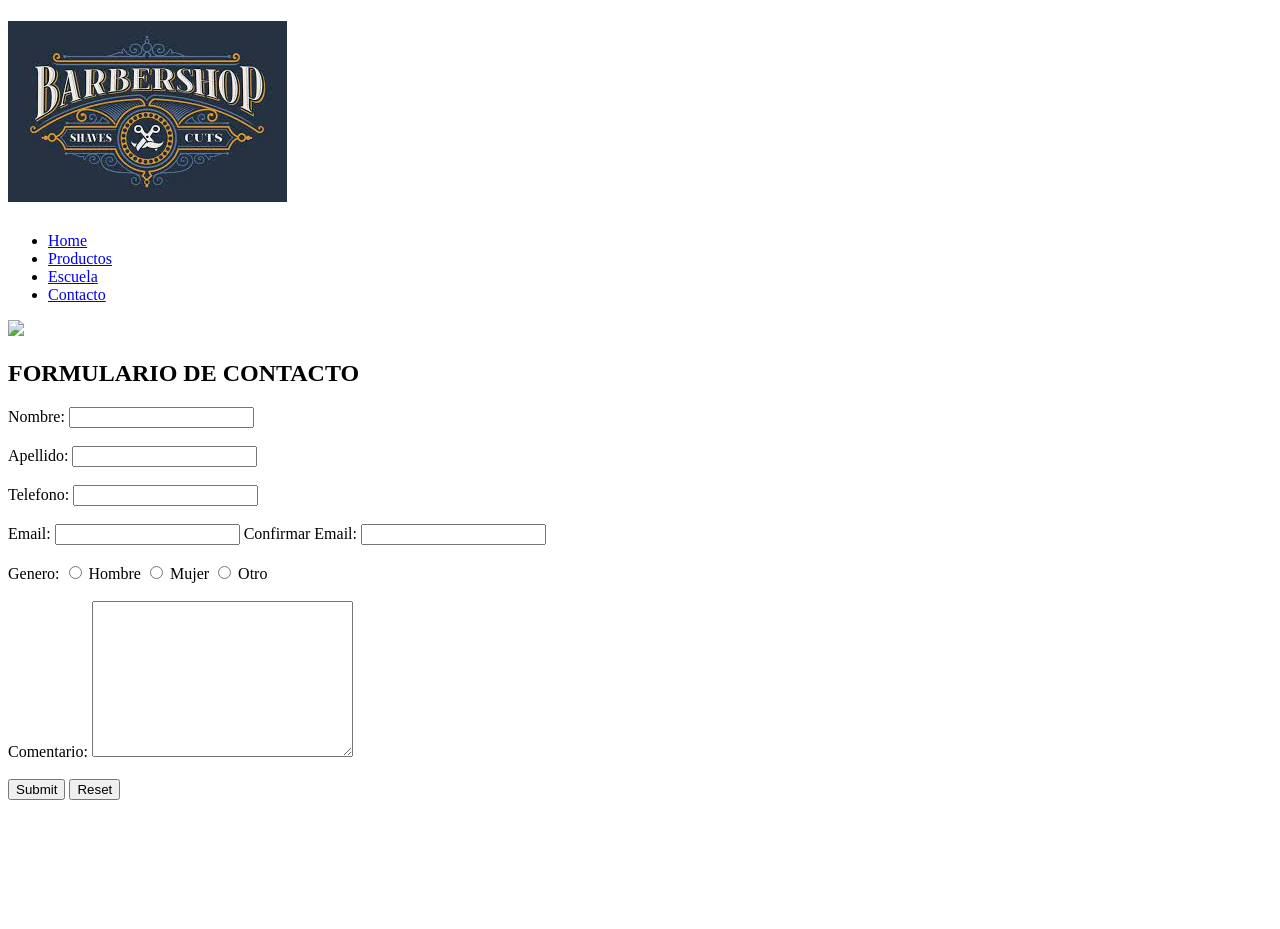
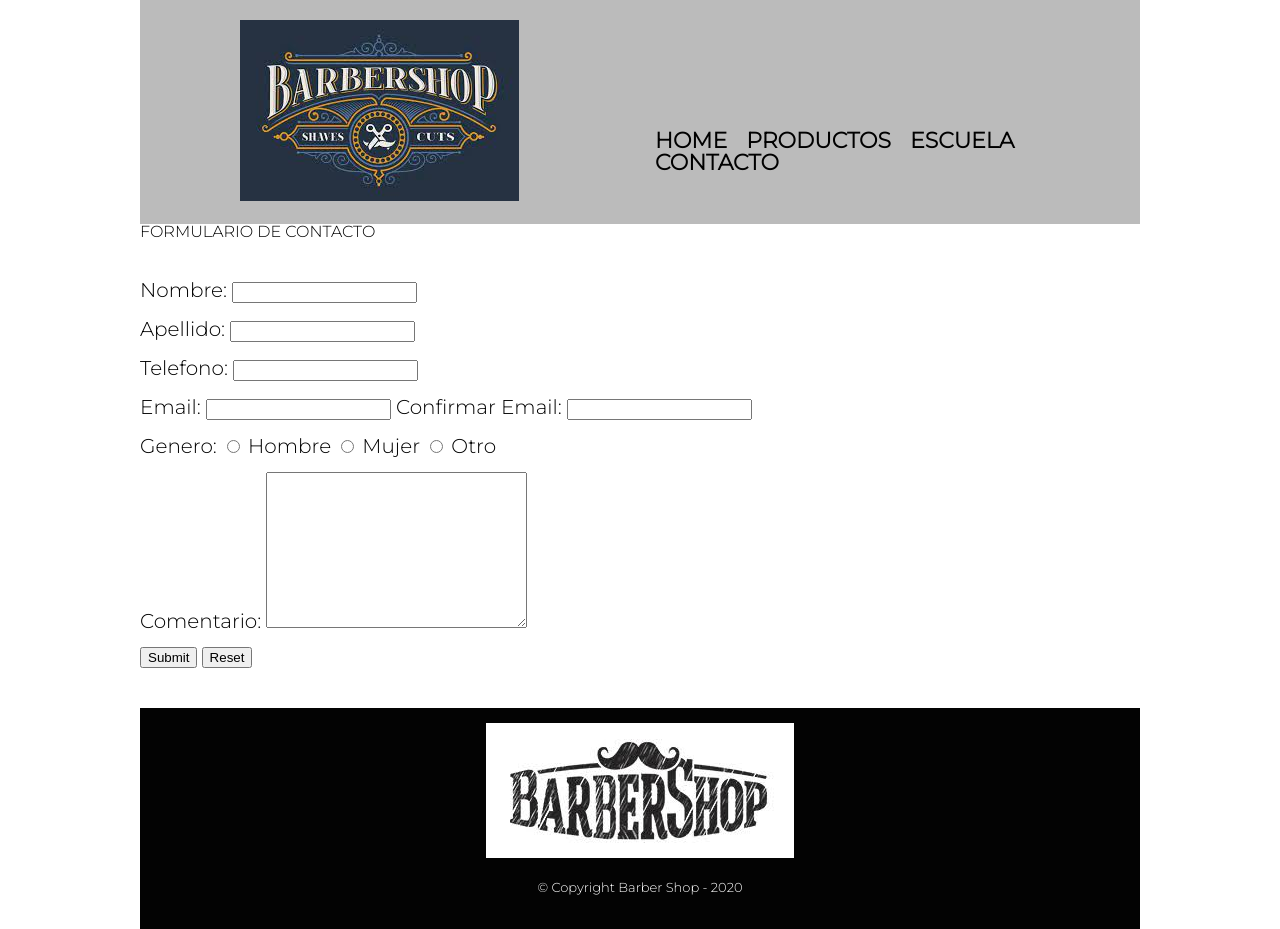
Before and after one commit to SoniSanchez/Proyecto2022, a plain HTML site: page contacto.html in a window 1280 px wide. Before the commit the page ends 808 px from the top, so only its background shows below. Drawn offline with Linux system fonts and the light colour scheme; files whose address does not match are found by name.

Commit message:
modifique la carpeta imagenes, saque una carpeta img que habia demas, puse todos iguales los headers y los footers

```diff
--- a/contacto.html
+++ b/contacto.html
@@ -1,13 +1,19 @@
 <!DOCTYPE html>
-<html lang="en">
+
+<html lang="es">
+
 <head>
     <meta charset="UTF-8">
-    <meta http-equiv="X-UA-Compatible" content="IE=edge">
-    <meta name="viewport" content="width=device-width, initial-scale=1.0">
+    <meta name="viewport" content="width=device-width">
     <title>Barber Shop</title>
+    <link rel="stylesheet" href="css/reset.css">
+    <link rel="stylesheet" href="css/style.css">
+    <link href="https://fonts.googleapis.com/css2?family=Montserrat:wght@300&display=swap" rel="stylesheet">
+    <meta name="viewport" content="width-device-width, user-scalable=no, initial-scale=1.0, maximun-scale=1.0, minimun-scale=1.0">
 </head>
+
 <body>
- <div class="contenedor">
+    <div class="contenedor">
 
         <header>
             <div class="caja">
@@ -18,12 +24,13 @@
                         <li><a href="productos.html">Productos</a></li>
                         <li><a href="escuela.html">Escuela</a></li>
                         <li><a href="contacto.html">Contacto</a></li>
+
                     </ul>
                 </nav>
             </div>
         </header>
 
-        <img class="banner" src="img/barberia 4.jpg">
+
 
 
     <h2>FORMULARIO DE CONTACTO</h2>
@@ -79,3 +86,15 @@
 
 
 </form>
+
+<footer>
+    <section class="piedepagina">
+        <img src="img/barberia logo 3.jpg">
+        <p class="copyright">&copy Copyright Barber Shop - 2020</p>
+    </section>
+</footer>
+
+</div>
+</body>
+
+</html>
```
Also changed, not shown: escuela.html (+2 -2 lines), img/banner.jpg (renamed from img/img/banner.jpg), img/barberia 2.jpg (renamed from img/img/barberia 2.jpg), img/barberia 4.jpg (renamed from img/img/barberia 4.jpg), img/barberia logo 1.jpg (renamed from img/img/barberia logo 1.jpg), img/barberia logo 3.jpg (renamed from img/img/barberia logo 3.jpg), img/barberia logo 5.jpg (renamed from img/img/barberia logo 5.jpg), img/diferenciales.jpg (renamed from img/img/diferenciales.jpg), img/utensilios.jpg (renamed from img/img/utensilios.jpg), 2 other files.
